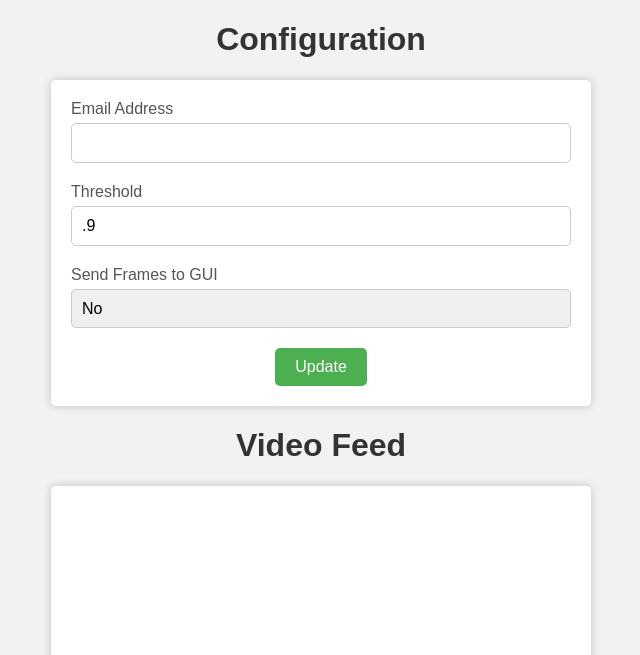
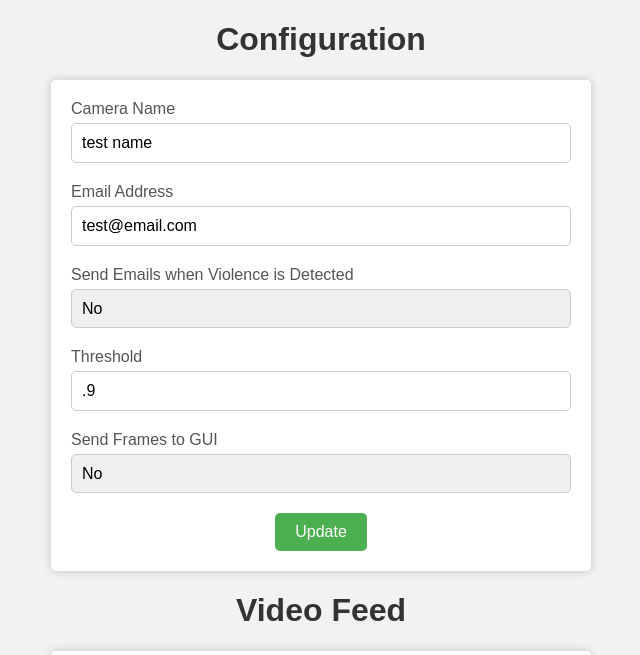
Before and after one commit to WillMeagher/Violence-Detection, a Flask app: page / in a window 1280 px wide. Shown: the top 655 px of the page, without its empty margins (319-959 px from the left). Run offline with Flask 3, Linux system fonts and the light colour scheme; parts of the project's set-up code (start-up, migrations or seed data) failed here and were passed over.

Commit message:
Added additional data fields for config

```diff
--- a/server/data.json
+++ b/server/data.json
@@ -1 +1 @@
-{"email": "", "threshold": ".9", "send_frames": "false"}
+{"camera_name": "test name", "email": "test@email.com", "threshold": ".9", "send_frames": "false", "send_emails": "false"}
--- a/server/templates/index.html
+++ b/server/templates/index.html
@@ -26,7 +26,7 @@
 			color: #555;
 			text-align: left;
 		}
-		input[type="email"], input[type="number"] {
+		input[type="email"], input[type="number"], input[type="text"] {
 			width: 100%;
 			padding: 10px;
 			border: 1px solid #ccc;
@@ -94,8 +94,15 @@
     {% endif %}
 	<h1>Configuration</h1>
 	<form method="post" action="/update" class="container">
+		<label for="camera_name">Camera Name</label>
+		<input type="text" name="camera_name" id="camera_name" value="{{ entries['camera_name'] }}" required>
 		<label for="email">Email Address</label>
 		<input type="email" name="email" id="email" value="{{ entries['email'] }}" pattern="^[a-zA-Z0-9_.+-]+@[a-zA-Z0-9-]+\.[a-zA-Z0-9-.]+$" required>
+		<label for="send_emails">Send Emails when Violence is Detected</label>
+		<select name="send_emails" id="send_emails" required>
+			<option value="true" {% if entries['send_emails'] == 'true' %}selected{% endif %}>Yes</option>
+			<option value="false" {% if entries['send_emails'] == 'false' %}selected{% endif %}>No</option>
+		</select>
 		<label for="threshold">Threshold</label>
 		<input type="number" name="threshold" id="threshold" value="{{ entries['threshold'] }}" min="0" max="1" step="0.01" required>
 		<label for="send_frames">Send Frames to GUI</label>
```
